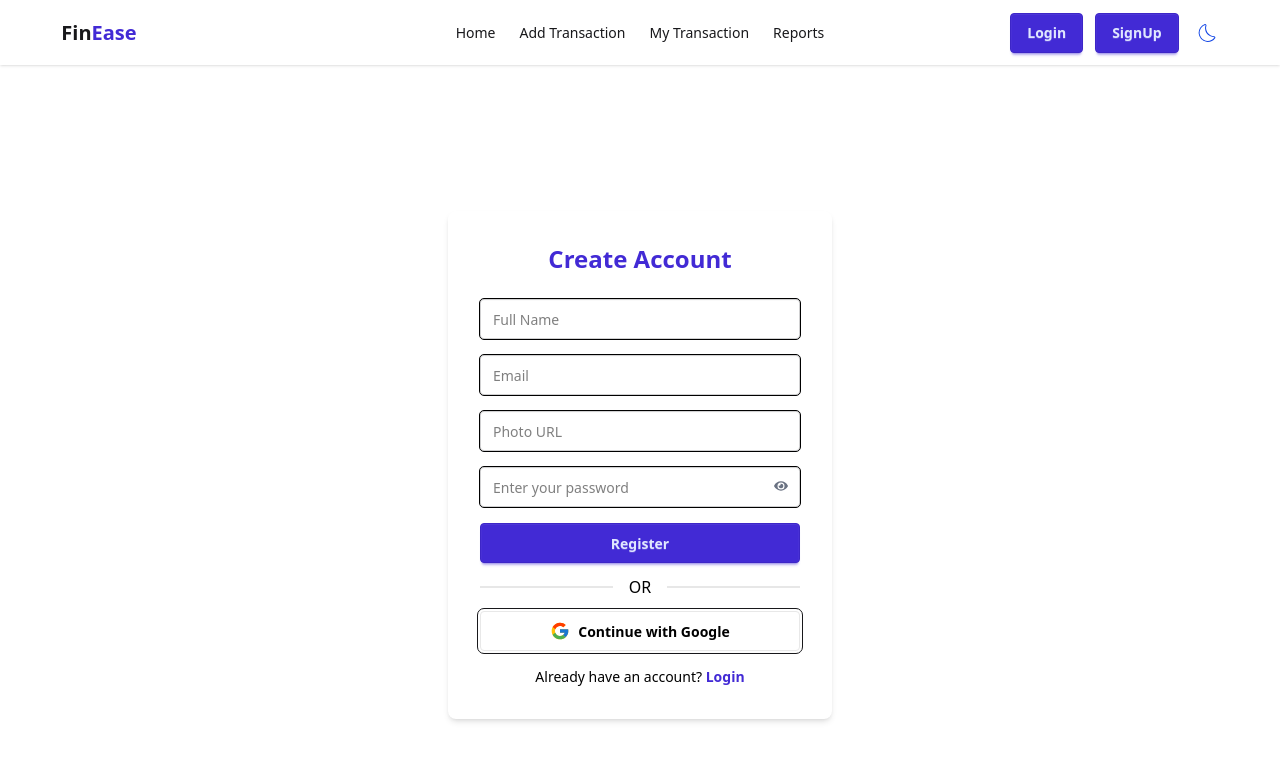
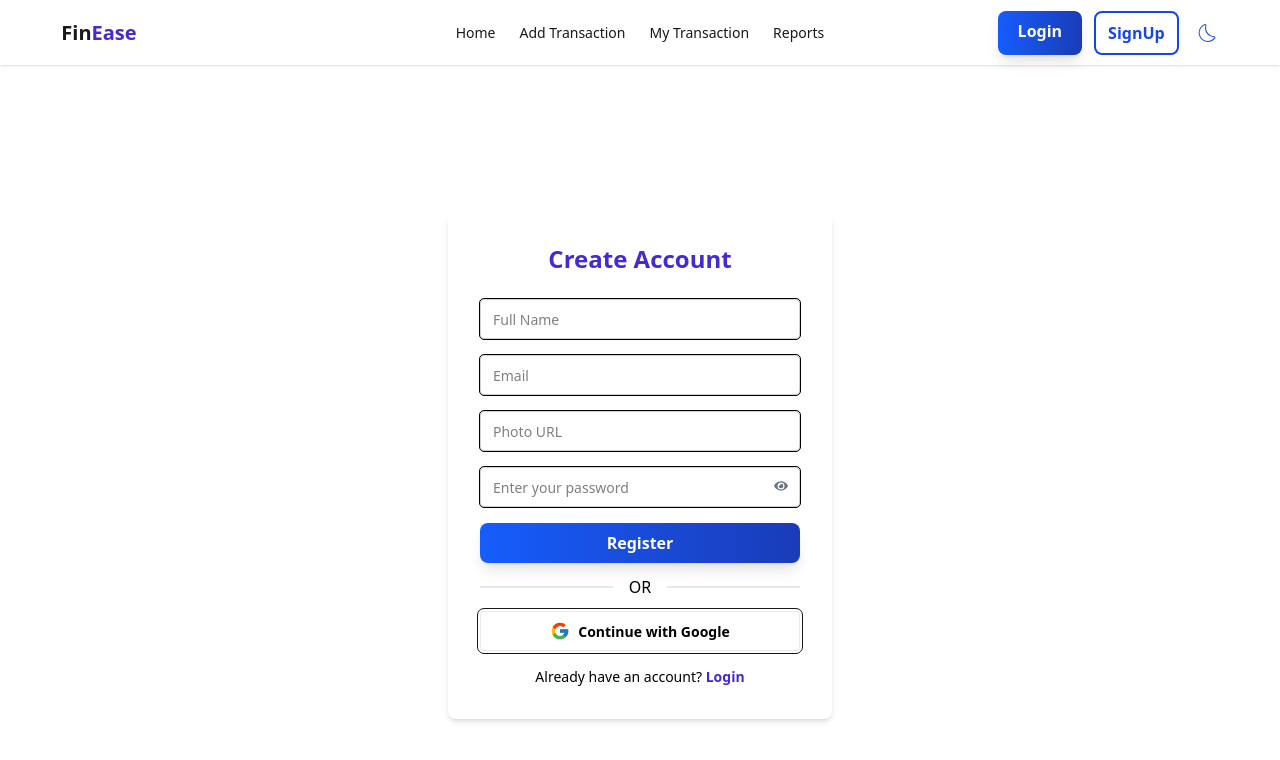
Before and after one commit to ajhar-07/finease-client, a React (Vite) app: page /register in a window 1280 px wide. Shown: the top 760 px of the page. Built offline with nearby package versions, Linux system fonts and the light colour scheme; no server answers.

Commit message:
Chnages on Buttons

```diff
--- a/src/Components/Login.jsx
+++ b/src/Components/Login.jsx
@@ -76,7 +76,7 @@ const handleLoginwithGoogle=()=>{
                        </button>
                      </div>
 
-          <button type="submit" className="btn btn-primary w-full">
+          <button type="submit" className="px-5 py-2 bg-gradient-to-r from-blue-600 to-blue-800 text-white font-semibold rounded-lg shadow-lg transform hover:scale-102 transition-all duration-300 focus:ring-2 focus:ring-blue-500 focus:ring-offset-2 w-full">
             Login
           </button>
         </form>
--- a/src/Components/Navbar.jsx
+++ b/src/Components/Navbar.jsx
@@ -76,19 +76,19 @@ const handleLogout=()=>{
             user ?  <img
               src={user?.photoURL}
               alt="User"
-              className="w-12 rounded-full"
+              className="w-12 h-12 rounded-full"
             />:""
            }
           </Link>
 
           {
-            user?<button onClick={handleLogout} className='btn btn-primary'>Logout</button>:
+            user?<button onClick={handleLogout} className='px-2 py-1.5 border-2 border-blue-700 text-blue-700 font-semibold rounded-lg hover:bg-blue-700 hover:text-white transition-all duration-300 focus:outline-none focus:ring-2 focus:ring-blue-700 focus:ring-offset-2'>Logout</button>:
             <div className='flex gap-3'>
-              <Link className="btn btn-primary"  to={'/login'}>
+              <Link className="px-5 py-2 bg-gradient-to-r from-blue-600 to-blue-800 text-white font-semibold rounded-lg shadow-lg transform hover:scale-105 transition-all duration-300 focus:ring-2 focus:ring-blue-500 focus:ring-offset-2"  to={'/login'}>
             Login
             </Link>
 
-            <Link className="btn btn-primary"  to={'/register'}>
+            <Link className="px-3 py-2 border-2 border-blue-700 text-blue-700 font-semibold rounded-lg hover:bg-blue-700 hover:text-white transition-all duration-300 focus:outline-none focus:ring-2 focus:ring-blue-700 focus:ring-offset-2"  to={'/register'}>
             SignUp
             </Link>
 
--- a/src/Components/NotFound.jsx
+++ b/src/Components/NotFound.jsx
@@ -3,7 +3,7 @@ import { Link } from "react-router";
 
 const NotFound = () => {
   return (
-    <div className="flex flex-col items-center justify-center h-screen bg-gray-50 text-center">
+    <div className="flex flex-col items-center justify-center h-screen text-center">
       <h1 className="text-8xl font-bold text-blue-600">404</h1>
       <h2 className="text-2xl md:text-3xl font-semibold text-gray-800 mt-4">
         Oops! Page Not Found
--- a/src/Components/Profile.jsx
+++ b/src/Components/Profile.jsx
@@ -54,7 +54,7 @@ const Profile = () => {
             <img
               src={user?.photoURL || user?.user.email}
               alt={user?.displayName || "No name"}
-              className="w-full h-full mx-auto border-4 border-blue-500"
+              className="w-full bg-cover h-[280px] object-cover  mx-auto border-4 border-blue-500"
             />
             <h2 className="text-xl font-semibold mt-4">
               {user?.displayName || "No name"}
--- a/src/Components/Register.jsx
+++ b/src/Components/Register.jsx
@@ -115,7 +115,7 @@ const Register = () => {
               </button>
             </div>
 
-          <button type="submit" className="btn btn-primary w-full">
+          <button type="submit" className="px-5 py-2 bg-gradient-to-r from-blue-600 to-blue-800 text-white font-semibold rounded-lg shadow-lg transform hover:scale-102 transition-all duration-300 focus:ring-2 focus:ring-blue-500 focus:ring-offset-2 w-full w-full">
             Register
           </button>
         </form>
--- a/src/Pages/Home/BudgetingTips.jsx
+++ b/src/Pages/Home/BudgetingTips.jsx
@@ -26,7 +26,7 @@ const BudgetingTips = () => {
         <h2 className="text-3xl md:text-4xl font-bold mb-6">
           💡 Smart <span className="text-primary">Budgeting Tips</span>
         </h2>
-        <p className="text-gray-600 max-w-2xl mx-auto mb-12">
+        <p className="text-gray-500 max-w-2xl mx-auto mb-12">
           Master your money habits with simple but powerful budgeting strategies.
           FinEase helps you plan smarter, save better, and reach your goals faster.
         </p>
--- a/src/Pages/Mytransaction.jsx
+++ b/src/Pages/Mytransaction.jsx
@@ -268,7 +268,7 @@ const sortItm = (() => {
             type="date"
             name="date"
             required
-            className="w-full border border-gray-300 rounded-md px-3 py-2 focus:outline-none focus:ring-2 focus:ring-blue-400"
+            className="w-full border border-gray-300 rounded-md px-3 py-2 focus:outline-none focus:ring-2 focus:ring-blue-400 text-black"
           />
         </div>
         <div>
```
Also changed, not shown: 1 other file (tests, documents, lock files or other folders).
